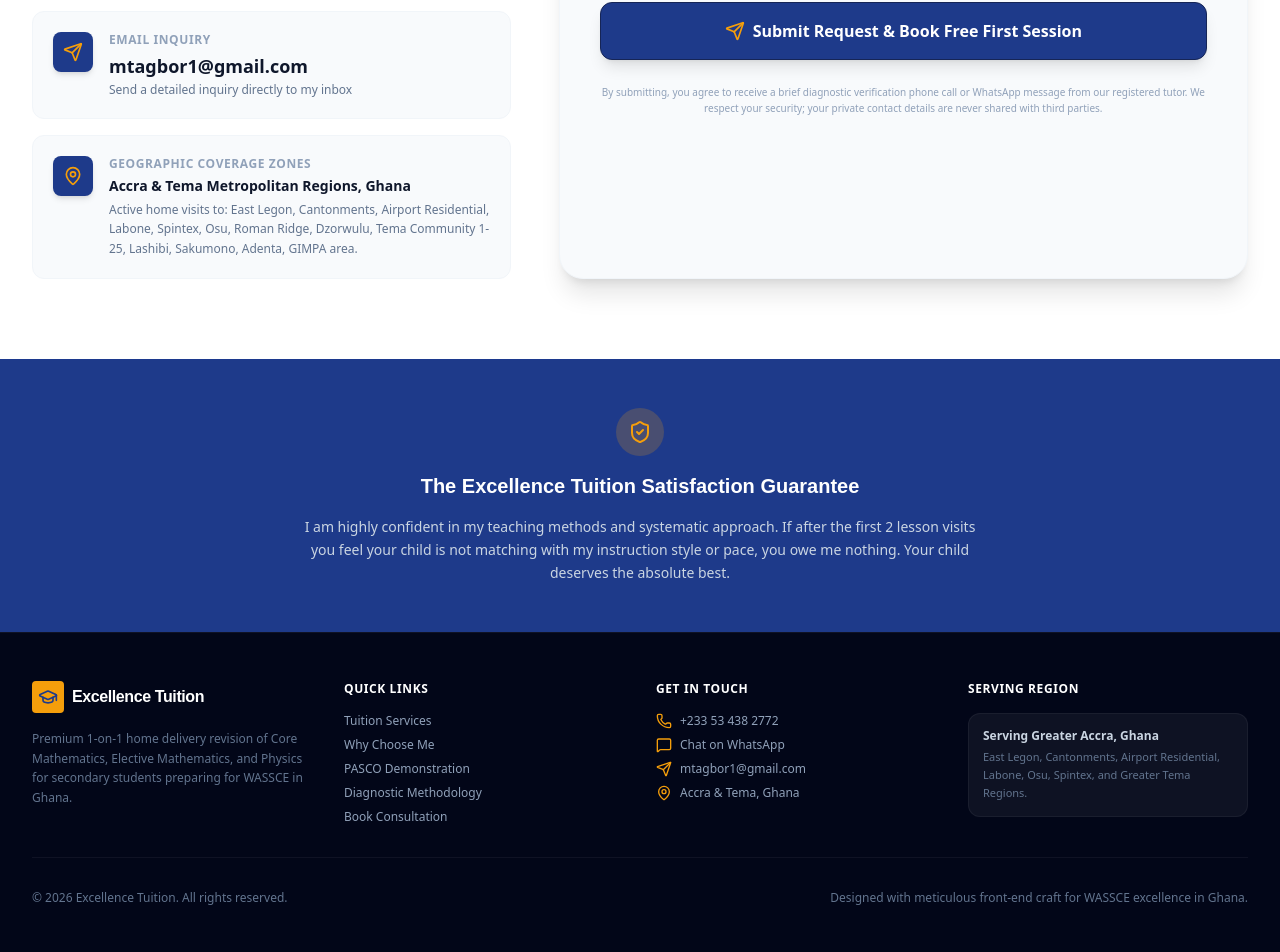
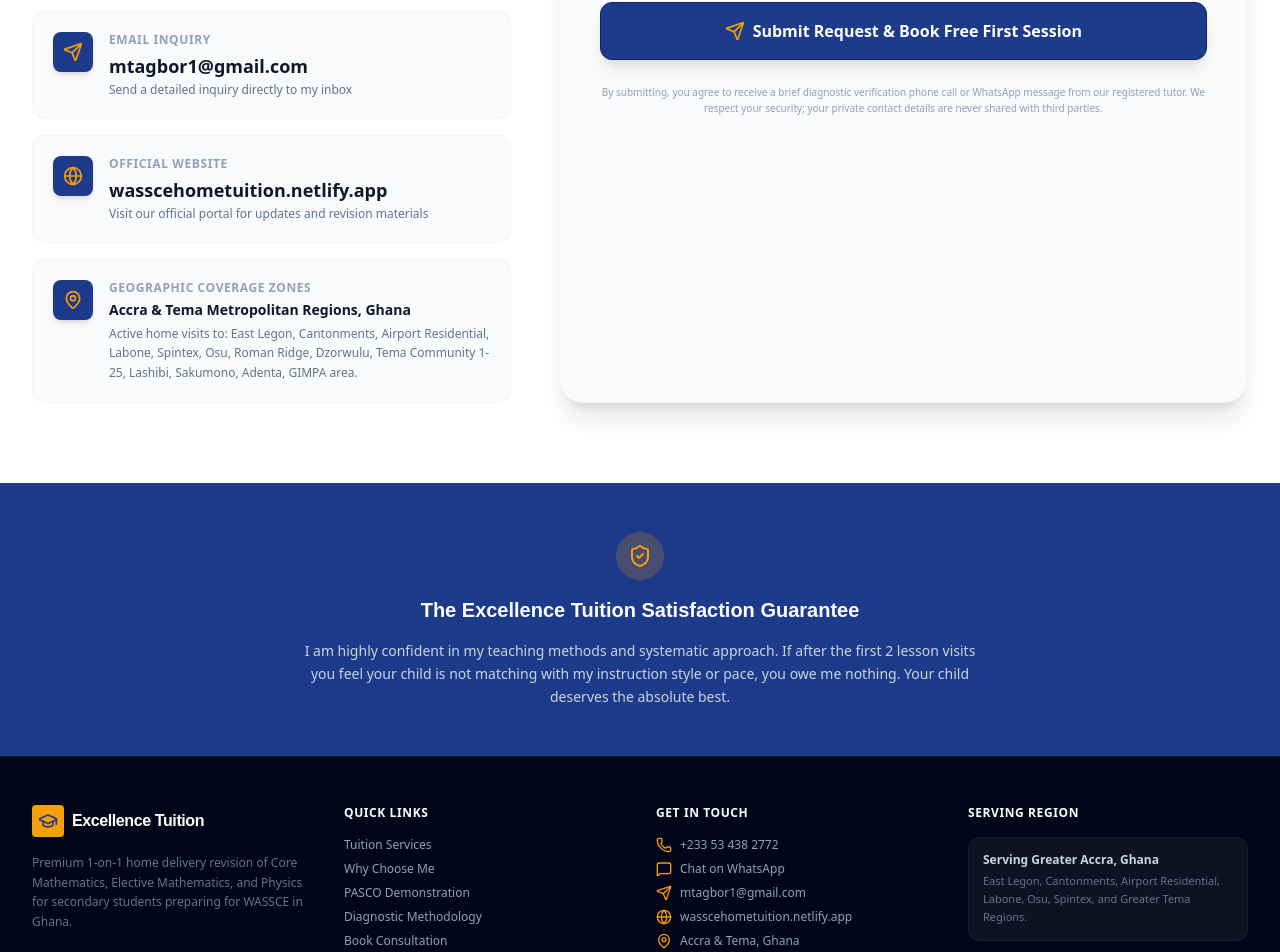
Before and after one commit to mtagbor1/Excellence-Tuition, a React (Vite) app: page / in a window 1280 px wide. Shown: the part 5635-6587 px from the top of the page. Built offline with nearby package versions, Linux system fonts and the light colour scheme.

Commit message:
feat: add official website link to contact section
Include a new contact card in the footer to direct users to the official tuition portal for updates and materials.

```diff
--- a/src/App.tsx
+++ b/src/App.tsx
@@ -24,7 +24,8 @@ import {
   Users,
   BrainCircuit,
   BookmarkCheck,
-  PhoneCall
+  PhoneCall,
+  Globe
 } from "lucide-react";
 import { motion, AnimatePresence } from "motion/react";
 
@@ -1318,6 +1319,20 @@ export default function App() {
                   </div>
                 </div>
 
+                {/* Official Website Card */}
+                <div className="bg-slate-50 p-5 rounded-xl border border-slate-100 flex items-start space-x-4">
+                  <div className="w-10 h-10 rounded-lg bg-primary flex items-center justify-center text-white shrink-0 shadow-md">
+                    <Globe className="w-5 h-5 text-accent" />
+                  </div>
+                  <div className="flex-1">
+                    <h5 className="text-xs font-bold text-slate-400 uppercase tracking-wider">Official Website</h5>
+                    <a href="https://wasscehometuition.netlify.app/" target="_blank" rel="noopener noreferrer" className="text-slate-900 font-extrabold text-lg hover:text-primary transition block mt-1" id="website-link">
+                      wasscehometuition.netlify.app
+                    </a>
+                    <p className="text-xs text-slate-500 mt-0.5">Visit our official portal for updates and revision materials</p>
+                  </div>
+                </div>
+
                 {/* Location coverage card */}
                 <div className="bg-slate-50 p-5 rounded-xl border border-slate-100 flex items-start space-x-4">
                   <div className="w-10 h-10 rounded-lg bg-primary flex items-center justify-center text-white shrink-0 shadow-md">
@@ -1634,6 +1649,10 @@ export default function App() {
                   <a href="mailto:mtagbor1@gmail.com" className="hover:text-white transition">mtagbor1@gmail.com</a>
                 </li>
                 <li className="flex items-center gap-2">
+                  <Globe className="w-4 h-4 text-accent shrink-0" />
+                  <a href="https://wasscehometuition.netlify.app/" target="_blank" rel="noopener noreferrer" className="hover:text-white transition">wasscehometuition.netlify.app</a>
+                </li>
+                <li className="flex items-center gap-2">
                   <MapPin className="w-4 h-4 text-accent shrink-0" />
                   <span>Accra & Tema, Ghana</span>
                 </li>
```
